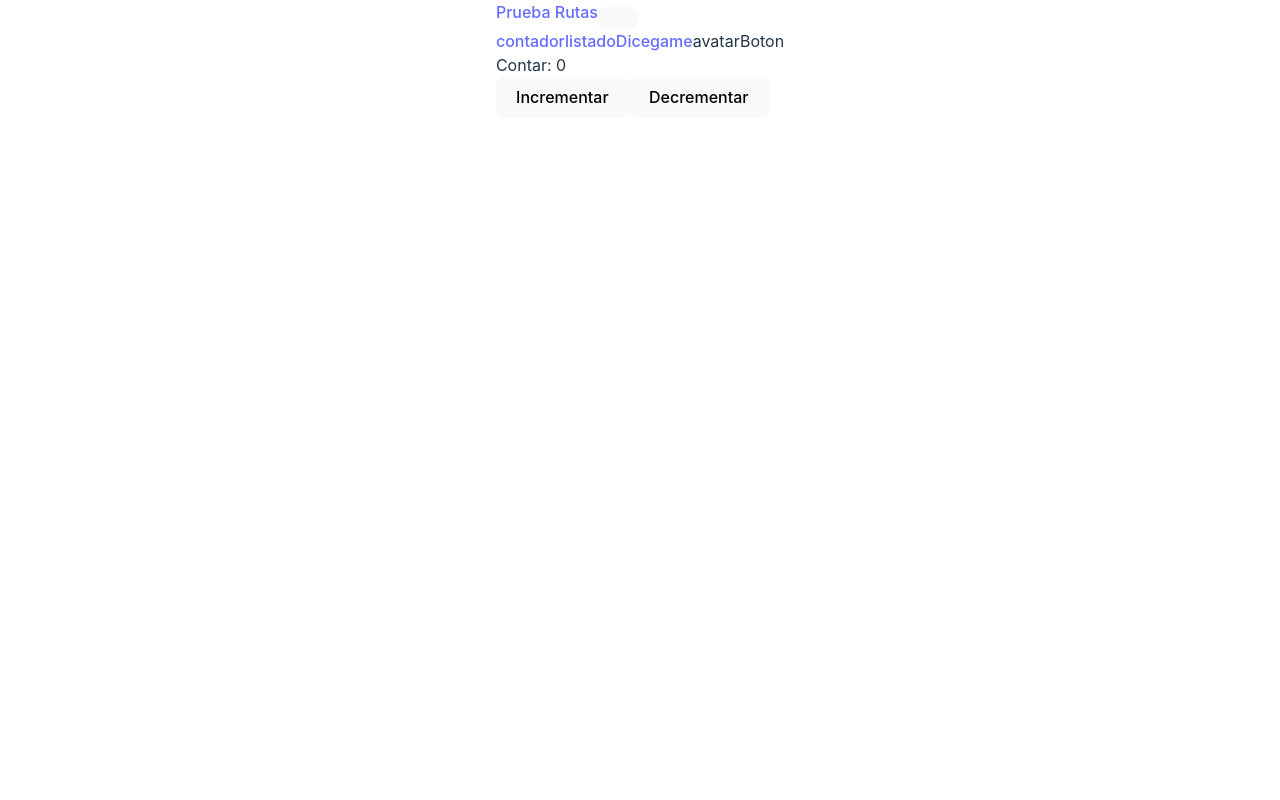
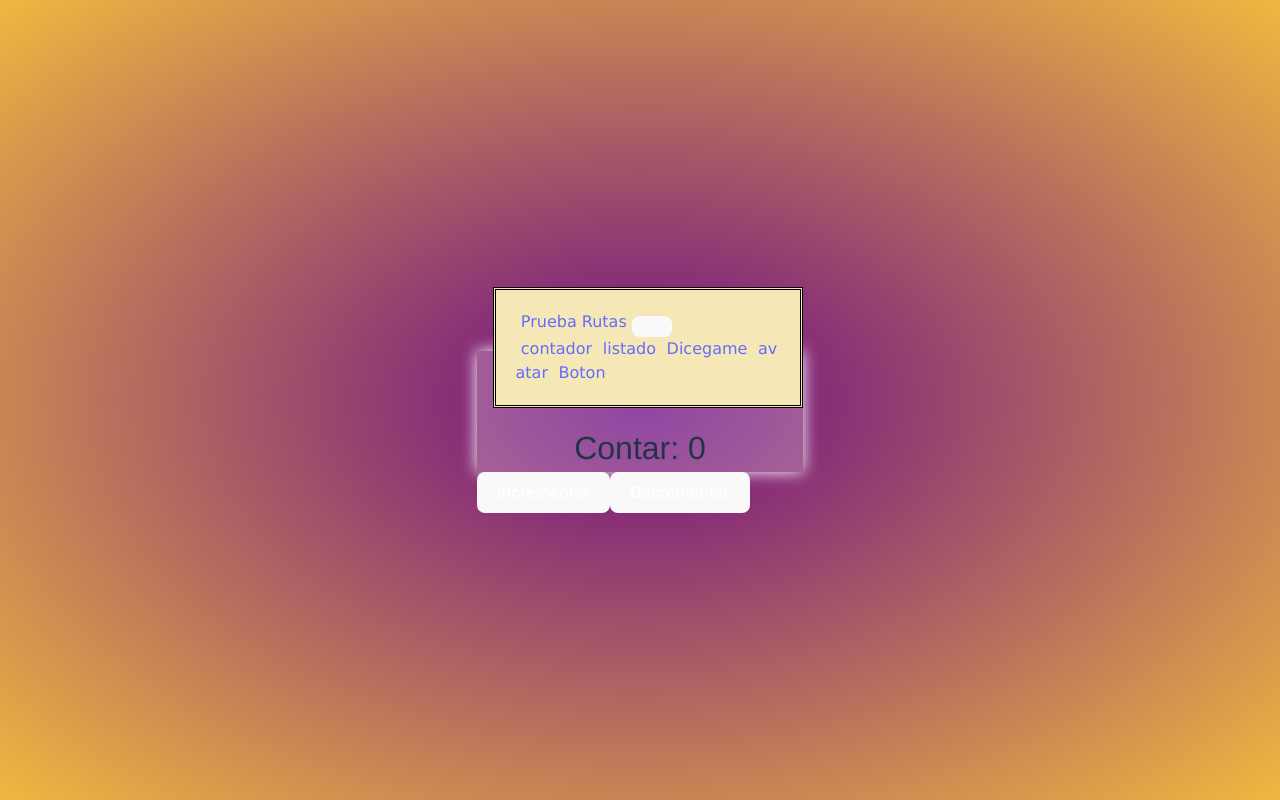
Before and after one commit to daniela-s1594/guia91011, a React (Vite) app: page /contar in a window 1280 px wide. Built offline with nearby package versions, Linux system fonts and the light colour scheme.

Commit message:
Terminando la guia 9.DMV

```diff
--- a/src/App.css
+++ b/src/App.css
@@ -7,6 +7,11 @@
   align-items:center;
 }
 
-Nav {
+nav{
   justify-content: space-between;
+  margin-bottom: 4rem;
 }
+
+ a {
+  margin: 2%;
+}
--- a/src/App.jsx
+++ b/src/App.jsx
@@ -8,6 +8,8 @@
 import Button1 from "./components/components1/BotonGracioso";
 import Avatar from "./components/components1/avatar"
 import './App.css'
+import './counter.css'
+
 
 export default function App() {
   const router = createBrowserRouter([
@@ -31,7 +33,7 @@
           errorElement:<ErrorPage/>
         },
         {
-          path:"Avatar/",
+          path:"avatar/",
           element:<Avatar/>,
           errorElement:<ErrorPage/>
         },
--- a/src/components/components1/DiceGame.jsx
+++ b/src/components/components1/DiceGame.jsx
@@ -1,5 +1,5 @@
 import { useState } from "react";
-
+import '../../dicegame.css'
 const DiceGame = () => {
   const [dice1, setDice1] = useState(Math.floor(Math.random() * 6) + 1);
   const [dice2, setDice2] = useState(Math.floor(Math.random() * 6) + 1);
--- a/src/components/components1/Principal.jsx
+++ b/src/components/components1/Principal.jsx
@@ -15,8 +15,8 @@
                     <Nav.Link href="/contar">contador</Nav.Link>
                     <Nav.Link href="/listado">listado</Nav.Link>
                     <Nav.Link href='/DiceGame'>Dicegame</Nav.Link>
-                    <Nav-link href='/avatar'>avatar</Nav-link>
-                    <Nav-link href='/Botongracioso'>Boton</Nav-link>
+                    <Nav.Link href='/avatar'>avatar</Nav.Link>
+                    <Nav.Link href='/Botongracioso'>Boton</Nav.Link>
                 </Nav>
             </Navbar.Collapse>
         </Container>
--- /dev/null
+++ b/src/counter.css
@@ -0,0 +1,61 @@
+*{
+    margin:0%;
+    padding :0%;
+  }
+
+  body{
+    flex-direction: column;
+    justify-content: center;
+    align-items: center;
+    background: linear-gradient(rgb(20, 20, 236), pink);
+  }
+
+  p{
+    text-align: center;
+    font-family:'Franklin Gothic Medium', 'Arial Narrow', Arial, sans-serif;
+    font-size: 2rem;
+    box-shadow: 0px 0px 15px white;
+    background: rgba(255, 255, 255, 0.233);
+  }
+
+  button{
+    align-items: center;
+    padding: 2%;
+    color: rgb(255, 255, 255);
+    font-family:'Franklin Gothic Medium', 'Arial Narrow', Arial, sans-serif;
+    background: rgba(255, 2, 179, 0.678);
+
+  }
+
+
+  body{
+    flex-direction: column;
+    justify-content: center;
+    align-items: center;
+    background: linear-gradient(to bottom right ,rgb(11, 134, 72), rgb(134, 63, 226));
+  }
+
+  th{
+    color: rgb(255, 255, 255);
+    font-family:Georgia, 'Times New Roman', Times, serif;
+    font-size: 1.2rem;
+  }
+
+  body{
+    flex-direction: column;
+    justify-content: center;
+    align-items: center;
+    background: radial-gradient(rgb(109, 11, 134), rgb(240, 184, 63));
+  }
+  .container{
+    flex-direction: column;
+    justify-content:center;
+    align-items: center;
+    padding: 6%;
+    border-style: double;
+    font-family:Verdana, Geneva, Tahoma, sans-serif;
+  }
+
+  .container2 img{
+    padding: 6%
+  }
--- /dev/null
+++ b/src/dicegame.css
@@ -0,0 +1,31 @@
+
+*{
+    margin:0%;
+    padding :0%;
+  }
+
+
+  body{
+    flex-direction: column;
+    justify-content: center;
+    align-items: center;
+    background: rgb(167, 101, 184)
+  }
+  .container{
+    word-break: break-all;
+    float: right;
+    flex-direction: column;
+    justify-content:center;
+    align-items: center;
+    word-break:break-all;
+    padding: 6%;
+    border-style: solid;
+    font-family:Verdana, Geneva, Tahoma, sans-serif;
+    margin: 0 0 1em 1em;
+    color: rgb(0, 0, 0);
+    background-color: rgb(245, 231, 182);
+  }
+
+  img{
+    padding: 6%
+  }
```
